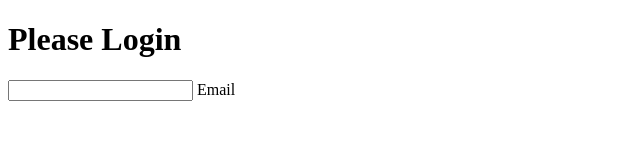
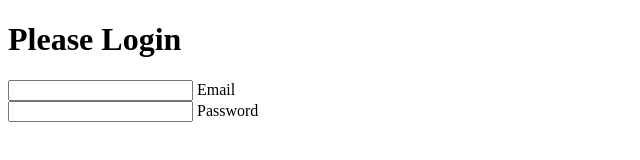
Before and after one commit to Kabuki-edwin/freecodecampchallenge, a plain HTML site: page loginform/index.html in a window 1280 px wide. Shown: the whole page, without its empty margins (0-640 px from the left). Drawn offline with Linux system fonts and the light colour scheme.

Commit message:
added email passsword

```diff
--- a/loginform/index.html
+++ b/loginform/index.html
@@ -15,6 +15,11 @@
                 <input type="text" required>
                 <label>Email</label>
             </div>
+
+            <div class="form-control">
+                <input type="text" required>
+                <label>Password</label>
+            </div>
         </form>
     </div>
     <script src="script.js"></script>
```
